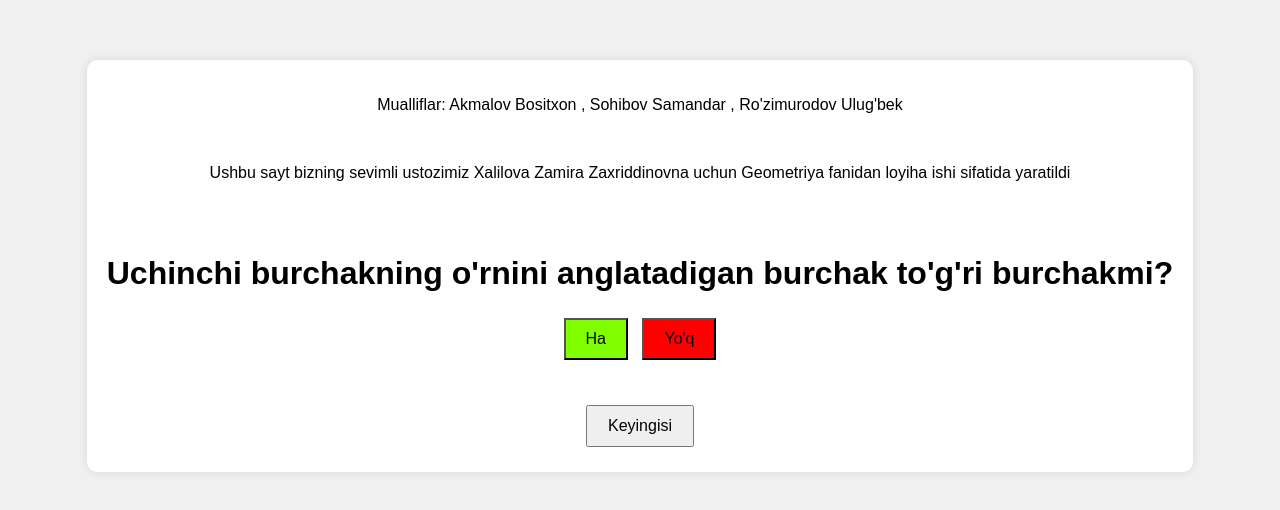
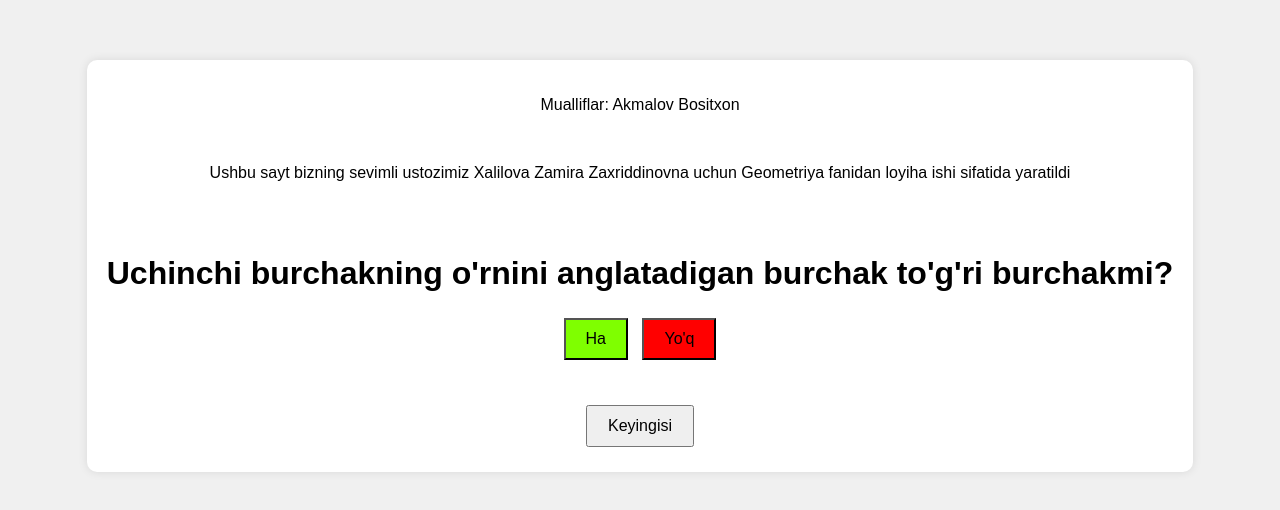
Before and after one commit to Bositkhann/My_geometry_project, a plain HTML site: page index.html in a window 1280 px wide. Shown: the part 134-644 px from the top of the page. Drawn offline with Linux system fonts and the light colour scheme.

Commit message:
Update index.html

```diff
--- a/index.html
+++ b/index.html
@@ -9,7 +9,7 @@
 </head>
 <body>
     <div class="container">
-        <p>Mualliflar: Akmalov Bositxon , Sohibov Samandar , Ro'zimurodov Ulug'bek </p>
+        <p>Mualliflar: Akmalov Bositxon </p>
         <br>
         <p>Ushbu sayt bizning sevimli ustozimiz Xalilova Zamira Zaxriddinovna uchun Geometriya fanidan loyiha ishi sifatida yaratildi</p>
         <br><br>
```
